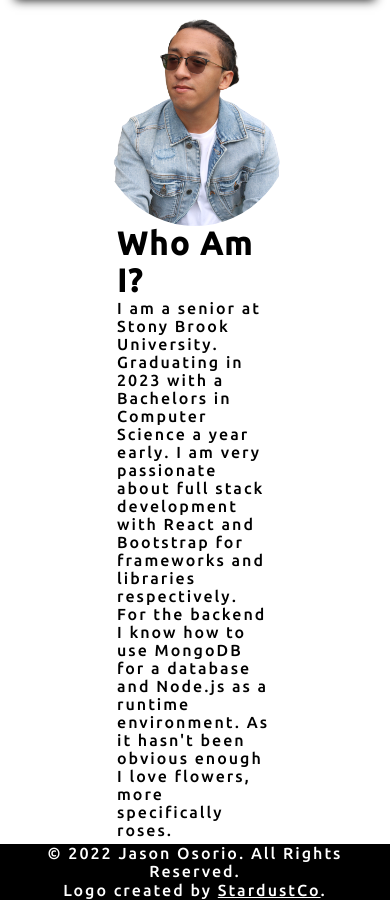
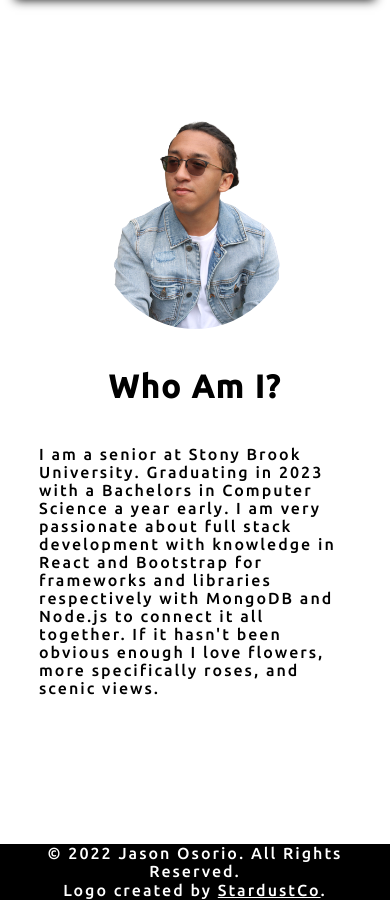
Before and after one commit to Jmarin123/Portfolio, a Node server app: page /about in a window 390 px wide. Shown: the part 68-968 px from the top of the page. Run offline with Node 20, Linux system fonts and the light colour scheme.

Commit message:
Almost done

```diff
--- a/public/scripts/navbar.js
+++ b/public/scripts/navbar.js
@@ -13,13 +13,14 @@ burger.addEventListener('click', () => {
         if (!navbar.classList.contains('navbar-active')) {
             link.style.animation = `navLinkFadeOut 0.5s ease forwards`;
         } else {
-            link.style.animation = `navLinkFadeIn 0.5s ease forwards ${index / 7}s`
+            link.style.animation = `navLinkFadeIn 0.5s ease forwards ${(index + 1) / 7}s`
         }
     });
     if (navbar.classList.contains('navbar-active')) {
         allNavLinks.forEach((link) => {
             link.style.display = 'block';
             link.style.cursor = 'pointer';
+
         })
         disableScroll();
         topBar.style.animation = 'topBarFirst 1s ease forwards';
@@ -30,6 +31,12 @@ burger.addEventListener('click', () => {
         topBar.style.animation = 'topBarSecond 1s ease forwards';
         midBar.style.animation = 'midBarReturn 1s ease forwards';
         lastBar.style.animation = 'lastBarSecond 1s ease forwards';
+        setTimeout(function () {
+            allNavLinks.forEach((link) => {
+                link.style.display = 'none';
+                link.style.cursor = 'default';
+            })
+        }, 500);
     }
 })
 
@@ -43,6 +50,11 @@ window.addEventListener('resize', function (event) {
                 link.style.animation = '';
             }
         });
+        allNavLinks.forEach((link) => {
+            link.style.display = 'block';
+            link.style.cursor = 'pointer';
+
+        })
         enableScroll();
     } else {
         if (navbar.classList.contains('navbar-active')) {
--- a/public/stylesheets/aboutMePage.css
+++ b/public/stylesheets/aboutMePage.css
@@ -13,6 +13,7 @@
     flex-direction: row;
     align-items: center;
     justify-content: space-around;
+    margin-bottom: 40px;
 }
 
 .myself {
@@ -28,13 +29,15 @@
 }
 
 .about-myself {
-    height: 100%;
-    width: 40%;
     display: flex;
     flex-flow: column;
     justify-content: space-around;
     align-items: center;
+
+    height: 100%;
+    width: 40%;
     margin-right: 10rem;
+
 }
 
 .selfie-image {
@@ -49,6 +52,7 @@
 }
 
 .who-am {
+    margin: 40px 0px;
     opacity: 0;
 }
 
@@ -70,6 +74,7 @@
 
     .about-myself {
         margin: 0;
+        width: 80%;
     }
 
     /* .who-am {
--- a/public/stylesheets/allPageCss/navbar.css
+++ b/public/stylesheets/allPageCss/navbar.css
@@ -265,6 +265,7 @@ body {
     }
 
     to {
+        /* display: none; */
         opacity: 0;
         transform: translateX(50px);
     }
--- a/public/stylesheets/contactPage.css
+++ b/public/stylesheets/contactPage.css
@@ -98,7 +98,6 @@ textarea {
 }
 
 
-
 @keyframes fadeFromAbove {
     from {
         opacity: 0;
--- a/views/aboutMe.ejs
+++ b/views/aboutMe.ejs
@@ -25,13 +25,14 @@
                         <h1 class="who-am">Who Am I?</h1>
                         <p class="paragraph">I am a senior at Stony Brook University. Graduating in 2023 with a
                             Bachelors in
-                            Computer Science a year early. I am very passionate about full stack development with React
+                            Computer Science a year early. I am very passionate about full stack development with
+                            knowledge in React
                             and
                             Bootstrap
-                            for frameworks and libraries respectively. For the backend I know how to use MongoDB for a
-                            database and Node.js as a runtime environment. As it hasn't been obvious enough I love
+                            for frameworks and libraries respectively with MongoDB and Node.js to connect it all
+                            together. If it hasn't been obvious enough I love
                             flowers,
-                            more specifically roses.</p>
+                            more specifically roses, and scenic views.</p>
                     </div>
                 </div>
 
```
Also changed, not shown: public/stylesheets/landingPage.css (+9 -5 lines).
